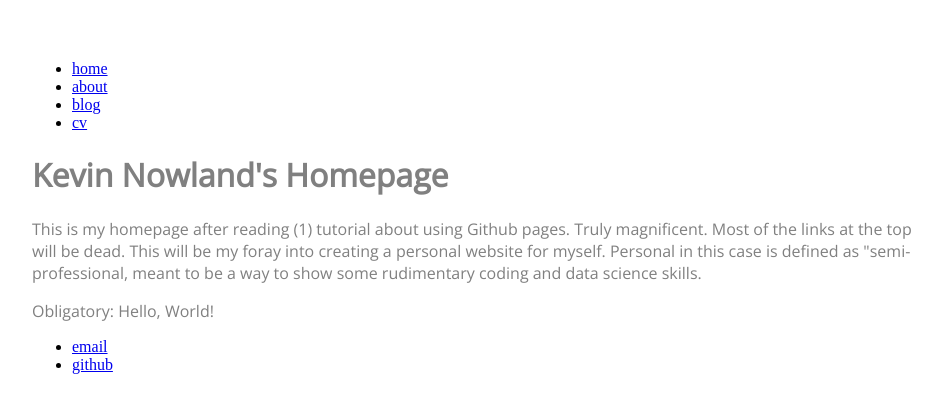
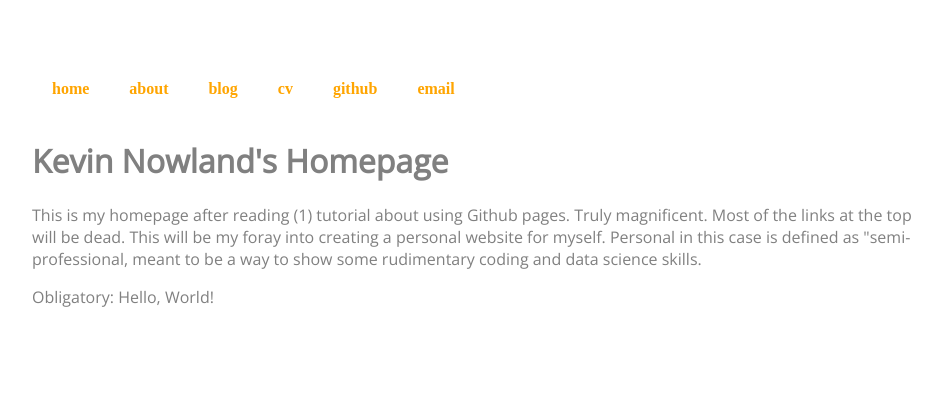
Before and after one commit to kevinnowland/kevinnowland.github.io, a Jekyll site: the page built from index.html, in a window 1280 px wide. Shown: the top 413 px of the page, without its empty margins (160-1102 px from the left). Built offline with Jekyll 4.4.1, drawn with Linux system fonts in a browser that asks for light colours; Markdown is read by kramdown in place of the engine named in the settings.

Commit message:
change style a bit

```diff
--- a/_layouts/default.html
+++ b/_layouts/default.html
@@ -29,13 +31,6 @@
 
     </div><!-- container -->
 
-    <footer>
-      <ul>
-        <li><a href="mailto:kevin.nowland@gmail.com">email</a></li>
-        <li><a href="https://github.com/kevinnowland">github</a></li>
-      </ul>
-    </footer>
-
   </body>
 
 </html>
--- a/css/main.css
+++ b/css/main.css
@@ -1,6 +1,25 @@
 body {
     margin: 60px auto;
     width: 70%;
+}
+
+ul {
+  list-style-type: none;
+  margin: 0px;
+  padding: 0px;
+  overflow: hidden;
+}
+
+li {
+  float: left;
+}
+
+li a {
+  display: block;
+  padding: 20px;
+  text-decoration: none;
+  color: orange;
+  font-weight: bold;
 }
 
 h1, h2, p {
```
Also changed, not shown: other parts of _layouts/default.html (+2 -0 lines), 1 other file.
